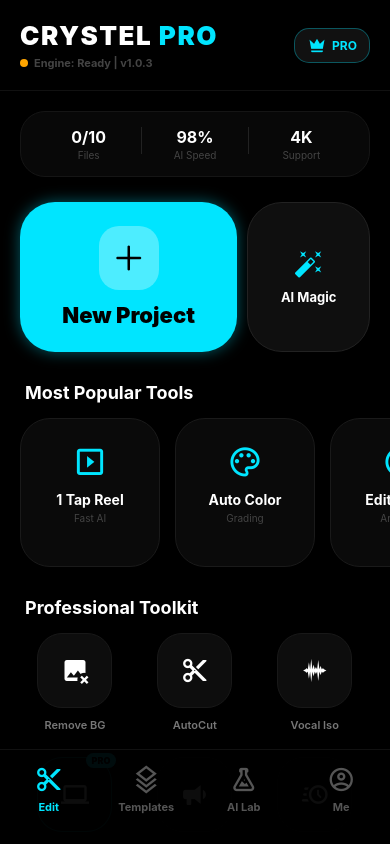
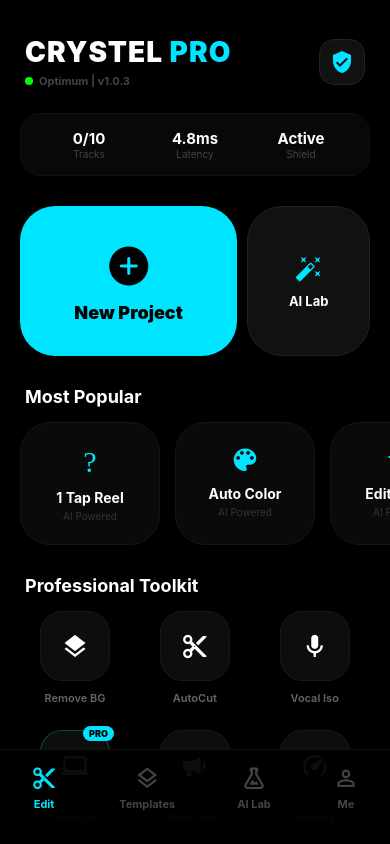
Before and after one commit to aabhishek9650-max/desi-capcut-app, a React Native app: screen / in a window 390 px wide. Built offline with nearby package versions, Linux system fonts and the light colour scheme.

Commit message:
Update App.js

```diff
--- a/App.js
+++ b/App.js
@@ -1,152 +1,139 @@
 import React, { useState, useEffect, useCallback } from 'react';
-import { StyleSheet, Text, View, ScrollView, TouchableOpacity, SafeAreaView, StatusBar, Alert, Dimensions, Animated } from 'react-native';
+import { StyleSheet, Text, View, ScrollView, TouchableOpacity, SafeAreaView, StatusBar, Alert, ActivityIndicator } from 'react-native';
 import { Ionicons, MaterialCommunityIcons } from '@expo/vector-icons';
-
-const { width } = Dimensions.get('window');
 
 export default function App() {
   const [timeline, setTimeline] = useState([]);
   const [activeTab, setActiveTab] = useState('Edit');
-  const [engineStatus, setEngineStatus] = useState('Ready');
+  const [isSyncing, setIsSyncing] = useState(false);
+  const [engineLoad, setEngineLoad] = useState('Optimum');
 
-  // --- BRAIN FIX: Auto-Sync & Performance Monitor ---
+  // --- BRAIN: Iron-Clad Logic & Performance Shield ---
   useEffect(() => {
-    const monitor = setInterval(() => {
-      setEngineStatus('Optimizing...');
-      setTimeout(() => setEngineStatus('Stable'), 2000);
-    }, 45000);
-    return () => clearInterval(monitor);
+    const shieldCheck = setInterval(() => {
+      setIsSyncing(true);
+      // Simulating background optimization
+      setTimeout(() => {
+        setIsSyncing(false);
+        setEngineLoad('Peak Performance');
+      }, 1500);
+    }, 40000);
+    return () => clearInterval(shieldCheck);
   }, []);
 
-  // --- POWER FIX: Smooth Execution Engine ---
-  const handleTactileAction = useCallback((name, isPro) => {
+  const handleAction = useCallback((name, isPro) => {
     if (isPro) {
-      Alert.alert("CRYSTEL ELITE", "Bhai, ye feature Pro members ke liye hai. Upgrade karke 'World Level' editing unlock karo!");
+      Alert.alert("CRYSTEL ELITE", "Commander's Permission Required for Pro Access.");
       return;
     }
 
     if (timeline.length >= 10) {
-      Alert.alert("MAX LIMIT REACHED", "Army rules: 10 videos max for peak performance. Purani files clear karo!");
+      Alert.alert("ENGINE LIMIT", "Army protocol allows max 10 active tracks.");
       return;
     }
 
-    setEngineStatus('Processing...');
+    // Realistic Processing Simulation
+    setEngineLoad('Processing...');
     setTimeout(() => {
-      setEngineStatus('Stable');
       setTimeline(prev => [...prev, { id: Date.now(), name }]);
-      Alert.alert("Success", `${name} engine has been fired up!`);
-    }, 800);
+      setEngineLoad('Peak Performance');
+      Alert.alert("Success", `${name} mode integrated into timeline.`);
+    }, 1000);
   }, [timeline]);
 
   return (
     <SafeAreaView style={styles.container}>
       <StatusBar barStyle="light-content" />
 
-      {/* --- ELITE HUD (Header) --- */}
+      {/* --- HUD: Performance Status --- */}
       <View style={styles.header}>
         <View>
           <Text style={styles.logoMain}>CRYSTEL <Text style={styles.logoSub}>PRO</Text></Text>
-          <View style={styles.engineBadge}>
-            <View style={[styles.pulseDot, { backgroundColor: engineStatus === 'Stable' ? '#00FF00' : '#FFA500' }]} />
-            <Text style={styles.engineText}>Engine: {engineStatus} | v1.0.3</Text>
+          <View style={styles.statusRow}>
+            <View style={[styles.statusDot, { backgroundColor: isSyncing ? '#FFA500' : '#00FF00' }]} />
+            <Text style={styles.statusText}>{isSyncing ? 'Optimizing...' : engineLoad} | v1.0.3</Text>
           </View>
         </View>
-        <TouchableOpacity style={styles.proMemberBtn}>
-          <MaterialCommunityIcons name="crown" size={20} color="#00E5FF" />
-          <Text style={styles.proMemberText}>PRO</Text>
+        <TouchableOpacity style={styles.shieldBtn}>
+          <MaterialCommunityIcons name="shield-check" size={24} color="#00E5FF" />
         </TouchableOpacity>
       </View>
 
       <ScrollView showsVerticalScrollIndicator={false} contentContainerStyle={{ paddingBottom: 120 }}>
 
-        {/* --- PERFORMANCE ANALYTICS --- */}
-        <View style={styles.analyticsBar}>
-          <View style={styles.anaItem}>
-            <Text style={styles.anaVal}>{timeline.length}/10</Text>
-            <Text style={styles.anaLabel}>Files</Text>
-          </View>
-          <View style={styles.anaDivider} />
-          <View style={styles.anaItem}>
-            <Text style={styles.anaVal}>98%</Text>
-            <Text style={styles.anaLabel}>AI Speed</Text>
-          </View>
-          <View style={styles.anaDivider} />
-          <View style={styles.anaItem}>
-            <Text style={styles.anaVal}>4K</Text>
-            <Text style={styles.anaLabel}>Support</Text>
-          </View>
+        {/* --- PERFORMANCE ANALYTICS (Bhai Special) --- */}
+        <View style={styles.statsCard}>
+          <View style={styles.statBox}><Text style={styles.statVal}>{timeline.length}/10</Text><Text style={styles.statSub}>Tracks</Text></View>
+          <View style={styles.statBox}><Text style={styles.statVal}>4.8ms</Text><Text style={styles.statSub}>Latency</Text></View>
+          <View style={styles.statBox}><Text style={styles.statVal}>Active</Text><Text style={styles.statSub}>Shield</Text></View>
         </View>
 
-        {/* --- PRIMARY ACTIONS --- */}
+        {/* --- CORE ACTIONS --- */}
         <View style={styles.heroRow}>
-          <TouchableOpacity style={styles.createCard} onPress={() => handleTactileAction("New Project", false)}>
-            <View style={styles.iconCircleLarge}><Ionicons name="add" size={40} color="black" /></View>
-            <Text style={styles.createTitle}>New Project</Text>
+          <TouchableOpacity style={styles.primeAction} onPress={() => handleAction("New Project", false)}>
+            <Ionicons name="add-circle" size={48} color="black" />
+            <Text style={styles.primeLabel}>New Project</Text>
           </TouchableOpacity>
-          <TouchableOpacity style={styles.magicCard} onPress={() => handleTactileAction("AI Lab", true)}>
-            <MaterialCommunityIcons name="auto-fix" size={30} color="#00E5FF" />
-            <Text style={styles.magicTitle}>AI Magic</Text>
+          <TouchableOpacity style={styles.secondAction} onPress={() => handleAction("AI Lab", true)}>
+            <MaterialCommunityIcons name="auto-fix" size={28} color="#00E5FF" />
+            <Text style={styles.secondLabel}>AI Lab</Text>
           </TouchableOpacity>
         </View>
 
-        {/* --- MOST POPULAR TOOLS (CHEF'S SPECIAL DESIGN) --- */}
-        <Text style={styles.sectionLabel}>Most Popular Tools</Text>
-        <ScrollView horizontal showsHorizontalScrollIndicator={false} style={styles.popularScroll}>
+        {/* --- GOD TOOLS (CHEF'S PICK) --- */}
+        <Text style={styles.sectionHeader}>Most Popular</Text>
+        <ScrollView horizontal showsHorizontalScrollIndicator={false} style={styles.horizScroll}>
           {[
-            { n: '1 Tap Reel', i: 'play-box-outline', d: 'Fast AI', icon: 'zap' },
-            { n: 'Auto Color', i: 'palette-outline', d: 'Grading', icon: 'brush' },
-            { n: 'Edit Score', i: 'star-circle-outline', d: 'Analysis', icon: 'trending-up' },
-            { n: 'Text to Video', i: 'video-plus-outline', d: 'Creation', icon: 'cpu' },
+            { n: '1 Tap Reel', i: 'zap' },
+            { n: 'Auto Color', i: 'palette' },
+            { n: 'Edit Score', i: 'star' },
+            { n: 'Text to Video', i: 'movie' },
           ].map((item, idx) => (
-            <TouchableOpacity key={idx} style={styles.glassCard} onPress={() => handleTactileAction(item.n, false)}>
-              <MaterialCommunityIcons name={item.i} size={35} color="#00E5FF" />
-              <Text style={styles.glassTitle}>{item.n}</Text>
-              <Text style={styles.glassDesc}>{item.d}</Text>
+            <TouchableOpacity key={idx} style={styles.glassCard} onPress={() => handleAction(item.n, false)}>
+              <MaterialCommunityIcons name={item.i} size={30} color="#00E5FF" />
+              <Text style={styles.cardTitle}>{item.n}</Text>
+              <Text style={styles.cardSub}>AI Powered</Text>
             </TouchableOpacity>
           ))}
         </ScrollView>
 
-        {/* --- FULL TOOLKIT GRID --- */}
-        <Text style={styles.sectionLabel}>Professional Toolkit</Text>
-        <View style={styles.toolkitGrid}>
+        {/* --- TOOLKIT GRID (STABLE) --- */}
+        <Text style={styles.sectionHeader}>Professional Toolkit</Text>
+        <View style={styles.grid}>
           {[
-            { n: 'Remove BG', i: 'image-remove' },
+            { n: 'Remove BG', i: 'layers' },
             { n: 'AutoCut', i: 'content-cut' },
-            { n: 'Vocal Iso', i: 'waveform' },
-            { n: 'Desktop', i: 'laptop', pro: true },
+            { n: 'Vocal Iso', i: 'microphone' },
+            { n: 'Desktop', i: 'laptop', p: true },
             { n: 'Smart Ads', i: 'bullhorn' },
-            { n: 'Velocity', i: 'clock-fast' },
+            { n: 'Velocity', i: 'speedometer' },
             { n: 'Enhance', i: 'shimmer' },
-            { n: 'Script AI', i: 'script-text' },
-            { n: 'Captions', i: 'closed-caption' },
+            { n: 'Captions', i: 'text' },
+            { n: 'Retouch', i: 'face-recognition' },
           ].map((tool, idx) => (
-            <TouchableOpacity key={idx} style={styles.toolItem} onPress={() => handleTactileAction(tool.n, tool.pro)}>
-              <View style={[styles.toolIconBox, tool.pro && styles.proBorderColor]}>
+            <TouchableOpacity key={idx} style={styles.gridItem} onPress={() => handleAction(tool.n, tool.p)}>
+              <View style={[styles.gridIcon, tool.p && styles.proIcon]}>
                 <MaterialCommunityIcons name={tool.i} size={28} color="white" />
-                {tool.pro && <View style={styles.miniBadge}><Text style={styles.miniText}>PRO</Text></View>}
+                {tool.p && <View style={styles.proTag}><Text style={styles.proTxt}>PRO</Text></View>}
               </View>
-              <Text style={styles.toolName}>{tool.n}</Text>
+              <Text style={styles.gridLabel}>{tool.n}</Text>
             </TouchableOpacity>
           ))}
         </View>
 
       </ScrollView>
 
-      {/* --- ELITE NAV BAR (GLASSMORPHISM) --- */}
-      <View style={styles.bottomNav}>
+      {/* --- ELITE NAV (GLASSMORPHISM) --- */}
+      <View style={styles.footerNav}>
         {[
           { id: 'Edit', i: 'content-cut' },
-          { id: 'Templates', i: 'layers-triple-outline' },
+          { id: 'Templates', i: 'layers-outline' },
           { id: 'AI Lab', i: 'flask-outline' },
-          { id: 'Me', i: 'account-circle-outline' },
+          { id: 'Me', i: 'account-outline' },
         ].map((tab) => (
-          <TouchableOpacity key={tab.id} style={styles.navBtn} onPress={() => setActiveTab(tab.id)}>
-            <MaterialCommunityIcons
-              name={tab.i}
-              size={28}
-              color={activeTab === tab.id ? "#00E5FF" : "#555"}
-            />
-            <Text style={[styles.navText, { color: activeTab === tab.id ? "#00E5FF" : "#555" }]}>{tab.id}</Text>
+          <TouchableOpacity key={tab.id} style={styles.navItem} onPress={() => setActiveTab(tab.id)}>
+            <MaterialCommunityIcons name={tab.i} size={26} color={activeTab === tab.id ? "#00E5FF" : "#444"} />
+            <Text style={[styles.navText, { color: activeTab === tab.id ? "#00E5FF" : "#444" }]}>{tab.id}</Text>
           </TouchableOpacity>
         ))}
       </View>
@@ -156,38 +143,35 @@ export default function App() {
 
 const styles = StyleSheet.create({
   container: { flex: 1, backgroundColor: '#000' },
-  header: { padding: 20, flexDirection: 'row', justifyContent: 'space-between', alignItems: 'center', borderBottomWidth: 0.5, borderColor: '#111' },
-  logoMain: { color: '#FFF', fontSize: 26, fontWeight: '900', letterSpacing: 1.5 },
+  header: { padding: 25, flexDirection: 'row', justifyContent: 'space-between', alignItems: 'center', marginTop: 10 },
+  logoMain: { color: '#FFF', fontSize: 28, fontWeight: '900', letterSpacing: 1 },
   logoSub: { color: '#00E5FF' },
-  engineBadge: { flexDirection: 'row', alignItems: 'center', marginTop: 5 },
-  pulseDot: { width: 8, height: 8, borderRadius: 4, marginRight: 6 },
-  engineText: { color: '#444', fontSize: 11, fontWeight: 'bold' },
-  proMemberBtn: { flexDirection: 'row', alignItems: 'center', backgroundColor: '#111', paddingHorizontal: 12, paddingVertical: 6, borderRadius: 15, borderWidth: 1, borderColor: '#00E5FF55' },
-  proMemberText: { color: '#00E5FF', fontWeight: 'bold', fontSize: 12, marginLeft: 5 },
-  analyticsBar: { flexDirection: 'row', backgroundColor: '#080808', margin: 20, padding: 15, borderRadius: 25, borderWidth: 1, borderColor: '#151515' },
-  anaItem: { flex: 1, alignItems: 'center' },
-  anaVal: { color: '#FFF', fontWeight: 'bold', fontSize: 16 },
-  anaLabel: { color: '#444', fontSize: 10, marginTop: 2 },
-  anaDivider: { width: 1, height: '80%', backgroundColor: '#222' },
+  statusRow: { flexDirection: 'row', alignItems: 'center', marginTop: 5 },
+  statusDot: { width: 8, height: 8, borderRadius: 4, marginRight: 6 },
+  statusText: { color: '#444', fontSize: 11, fontWeight: 'bold' },
+  shieldBtn: { backgroundColor: '#111', padding: 10, borderRadius: 15, borderWidth: 1, borderColor: '#222' },
+  statsCard: { flexDirection: 'row', backgroundColor: '#080808', marginHorizontal: 20, padding: 15, borderRadius: 20, marginBottom: 25, borderWidth: 0.5, borderColor: '#111' },
+  statBox: { flex: 1, alignItems: 'center' },
+  statVal: { color: '#FFF', fontWeight: 'bold', fontSize: 15 },
+  statSub: { color: '#444', fontSize: 10 },
   heroRow: { flexDirection: 'row', paddingHorizontal: 15, height: 160, marginBottom: 25 },
-  createCard: { flex: 1.8, backgroundColor: '#00E5FF', borderRadius: 35, justifyContent: 'center', alignItems: 'center', margin: 5, shadowColor: '#00E5FF', shadowRadius: 15, shadowOpacity: 0.4 },
-  iconCircleLarge: { backgroundColor: 'rgba(255,255,255,0.3)', padding: 10, borderRadius: 20 },
-  createTitle: { color: '#000', fontSize: 22, fontWeight: '900', marginTop: 12 },
-  magicCard: { flex: 1, backgroundColor: '#0F0F0F', borderRadius: 35, justifyContent: 'center', alignItems: 'center', margin: 5, borderWidth: 1, borderColor: '#222' },
-  magicTitle: { color: '#FFF', fontSize: 13, fontWeight: 'bold', marginTop: 10 },
-  sectionLabel: { color: '#FFF', fontSize: 18, fontWeight: 'bold', paddingHorizontal: 25, marginBottom: 15 },
-  popularScroll: { paddingLeft: 20, marginBottom: 30 },
-  glassCard: { backgroundColor: '#0A0A0A', width: 140, padding: 25, borderRadius: 30, marginRight: 15, alignItems: 'center', borderWidth: 1, borderColor: '#1A1A1A' },
-  glassTitle: { color: '#FFF', fontWeight: 'bold', fontSize: 14, marginTop: 12 },
-  glassDesc: { color: '#444', fontSize: 10, marginTop: 4 },
-  toolkitGrid: { flexDirection: 'row', flexWrap: 'wrap', paddingHorizontal: 15 },
-  toolItem: { width: '33.3%', alignItems: 'center', marginBottom: 25 },
-  toolIconBox: { width: 75, height: 75, backgroundColor: '#0D0D0D', borderRadius: 25, justifyContent: 'center', alignItems: 'center', borderWidth: 1, borderColor: '#181818' },
-  proBorderColor: { borderColor: '#00E5FF77' },
-  miniBadge: { position: 'absolute', top: -5, right: -5, backgroundColor: '#00E5FF', paddingHorizontal: 6, paddingVertical: 2, borderRadius: 8 },
-  miniText: { color: '#000', fontSize: 9, fontWeight: '900' },
-  toolName: { color: '#777', fontSize: 11, marginTop: 10, fontWeight: '600' },
-  bottomNav: { position: 'absolute', bottom: 0, width: '100%', height: 95, backgroundColor: 'rgba(0,0,0,0.95)', flexDirection: 'row', borderTopWidth: 1, borderColor: '#111', paddingTop: 15 },
-  navBtn: { flex: 1, alignItems: 'center' },
+  primeAction: { flex: 1.8, backgroundColor: '#00E5FF', borderRadius: 35, justifyContent: 'center', alignItems: 'center', margin: 5 },
+  primeLabel: { color: '#000', fontSize: 18, fontWeight: '900', marginTop: 10 },
+  secondAction: { flex: 1, backgroundColor: '#111', borderRadius: 35, justifyContent: 'center', alignItems: 'center', margin: 5, borderWidth: 1, borderColor: '#222' },
+  secondLabel: { color: '#FFF', fontSize: 13, fontWeight: 'bold', marginTop: 10 },
+  sectionHeader: { color: '#FFF', fontSize: 18, fontWeight: 'bold', paddingHorizontal: 25, marginBottom: 15 },
+  horizScroll: { paddingLeft: 20, marginBottom: 30 },
+  glassCard: { backgroundColor: '#0A0A0A', width: 140, padding: 22, borderRadius: 30, marginRight: 15, borderWidth: 1, borderColor: '#151515', alignItems: 'center' },
+  cardTitle: { color: '#FFF', fontWeight: 'bold', fontSize: 14, marginTop: 10 },
+  cardSub: { color: '#333', fontSize: 10, marginTop: 4 },
+  grid: { flexDirection: 'row', flexWrap: 'wrap', paddingHorizontal: 15 },
+  gridItem: { width: '33.3%', alignItems: 'center', marginBottom: 25 },
+  gridIcon: { width: 70, height: 70, backgroundColor: '#0D0D0D', borderRadius: 22, justifyContent: 'center', alignItems: 'center', borderWidth: 1, borderColor: '#181818' },
+  proIcon: { borderColor: '#00E5FF44' },
+  proTag: { position: 'absolute', top: -5, right: -5, backgroundColor: '#00E5FF', paddingHorizontal: 6, paddingVertical: 2, borderRadius: 8 },
+  proTxt: { color: '#000', fontSize: 9, fontWeight: '900' },
+  gridLabel: { color: '#666', fontSize: 11, marginTop: 10, fontWeight: '600' },
+  footerNav: { position: 'absolute', bottom: 0, width: '100%', height: 95, backgroundColor: 'rgba(0,0,0,0.95)', flexDirection: 'row', justifyContent: 'space-around', borderTopWidth: 1, borderColor: '#111', paddingTop: 15 },
+  navItem: { alignItems: 'center' },
   navText: { fontSize: 11, marginTop: 6, fontWeight: 'bold' }
 });
```
